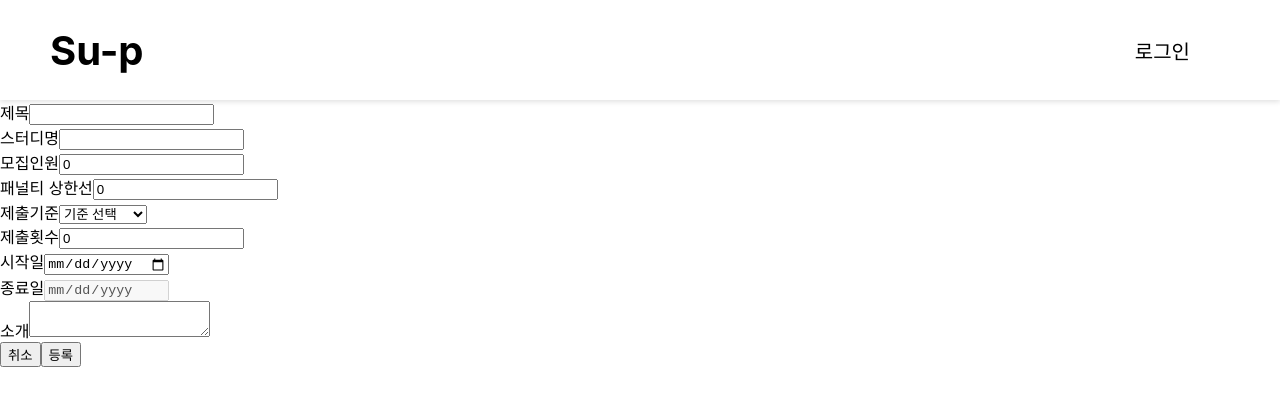
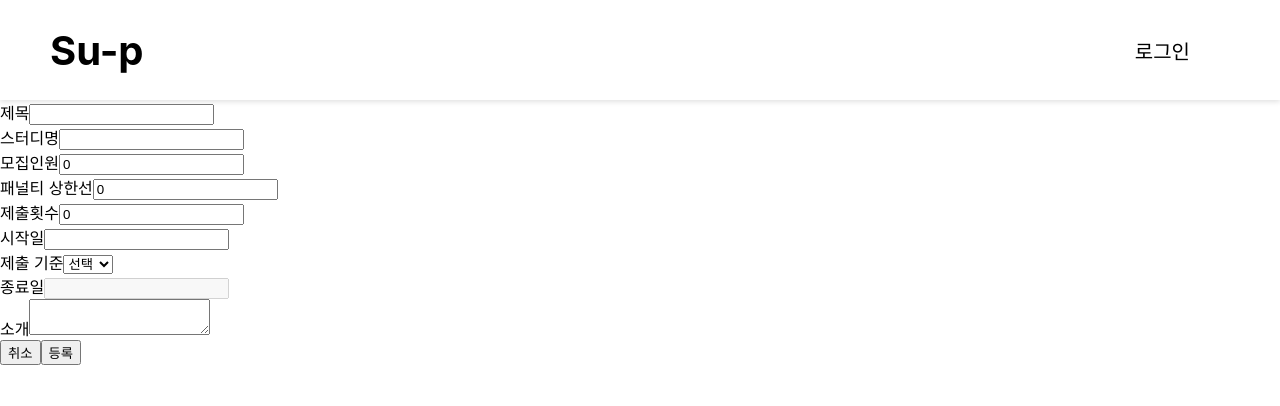
Before and after one commit to seoyeonDev/Su-p, a React (Create React App) app in the folder Frontend/: page /createStudygroup in a window 1280 px wide. Shown: the top 406 px of the page. Built offline with nearby package versions, Linux system fonts and the light colour scheme.

Commit message:
#331 : 김혜원 : studygroup : 스터디 그룹 만들기 react date picker 적용

```diff
--- a/Frontend/package.json
+++ b/Frontend/package.json
@@ -8,10 +8,12 @@
     "@testing-library/user-event": "^13.5.0",
     "apexcharts": "^4.1.0",
     "axios": "^1.6.8",
+    "date-fns": "^4.1.0",
     "prop-types": "^15.8.1",
     "react": "^18.2.0",
     "react-apexcharts": "^1.7.0",
     "react-cookie": "^7.2.0",
+    "react-datepicker": "^7.6.0",
     "react-dom": "^18.2.0",
     "react-router-dom": "^6.22.3",
     "react-scripts": "5.0.1",
--- a/Frontend/src/pages/studygroup/CreateStudygroup.js
+++ b/Frontend/src/pages/studygroup/CreateStudygroup.js
@@ -1,7 +1,9 @@
 import React, { useState, useEffect } from 'react';
-import {useNavigate} from "react-router-dom";
+import { useNavigate } from "react-router-dom";
 import axios from 'axios';
-import {getIdFromLocalStorage} from "../Common";
+import { getIdFromLocalStorage } from "../Common";
+import DatePicker from "react-datepicker";
+import 'react-datepicker/dist/react-datepicker.css';
 
 function CreateStudygroup() {
     const [formData, setFormData] = useState({
@@ -9,12 +11,12 @@ function CreateStudygroup() {
         leader_id: '',      // 로그인 한 아이디 넣기
         title: '',          // 스터디제목
         name: '',           // 스터디명
-        study_desc: '',
-        kind: '',           //아직 구현 미정
+        study_desc: '',     // 설명
+        kind: '',           // 스터디 종류 (아직 구현 미정)
         status: '',
         mem_cnt: 0,
-        startdate: '',      // 시작일
-        enddate: '',
+        startdate: null,    // 시작일
+        enddate: null,      // 종료일
         view_cnt: 0,        // 조회수
         chk_m: '',          // 제출 기준
         chk_min_cnt: 0,     // 제출최소횟수
@@ -22,22 +24,31 @@ function CreateStudygroup() {
         penalty: 0,         // 패널티 기준
     });
 
-    const [userId, setUserId] = useState('');
     const navigate = useNavigate();
     const [isSubmitting, setIsSubmitting] = useState(false);
 
+    const [interval, setInterval] = useState('');           // 제출 기준 : 7 or 30
+    const [availableDate, setAvailableDate] = useState([]); // 종료일 선택 가능 날짜
+
     useEffect(() => {
-        // 현재 로그인 한 아이디 가져오기
-        const storedUserId = getIdFromLocalStorage();
-        if (storedUserId) {
-            setUserId(storedUserId);
-
-            setFormData(prevFormData => ({
-                ...prevFormData,
-                leader_id: storedUserId
-            }));
+        if (isSubmitting) {
+            if (formData.title && formData.name && formData.mem_cnt && formData.chk_m && formData.chk_min_cnt && formData.startdate && formData.enddate && formData.study_desc) {
+                axios.post('http://localhost:3000/studygroup/createGroup', formData)
+                    .then(response => {
+                        if (response.status === 200) {
+                            navigate('/');
+                        }
+                    })
+                    .catch(error => {
+                        alert('서버 요청에 실패했습니다.' + error);
+                        console.log(error);
+                    });;
+            } else {
+                alert('그룹 생성에 필요한 모든 정보를 입력해주세요.');
+            }
+            setIsSubmitting(false);
         }
-    }, []);
+    }, [formData, isSubmitting, navigate]);
 
     // 기타 정보 핸들링
     const handleChange = (e) => {
@@ -48,77 +59,6 @@ function CreateStudygroup() {
         });
     };
 
-    // 제출기준 핸들링
-    const handleChkmChange = (e) => {
-        const { value } = e.target;
-        setFormData({
-            ...formData,
-            chk_m: value,
-            enddate: '' // 시작일 변경 시 종료일 초기화
-        });
-    };
-
-    // 시작날짜 핸들링
-    const handleStartDateChange = (e) => {
-        const { value } = e.target;
-        setFormData({
-            ...formData,
-            startdate: value,
-            enddate: '' // 시작일 변경 시 종료일 초기화
-        });
-    };
-
-    // 시작일과 제출기준에 따른 선택 가능한 종료날짜 핸들링
-    const isValidEndDate = (startDate, endDate) => {
-        const start = new Date(startDate);
-        const end = new Date(endDate);
-
-        if (isNaN(start.getTime()) || isNaN(end.getTime())) {
-            return false;
-        }
-
-        const diffInDays = Math.floor((end - start) / (1000 * 60 * 60 * 24));
-
-        const isDateIntervalValid = (interval) => {
-            return (Math.floor((end - start) / (1000 * 60 * 60 * 24)) + 1) % interval === 0;
-        };
-
-        if (formData.chk_m === 'SUBM10') {
-            return isDateIntervalValid(7);
-        } else if (formData.chk_m === 'SUBM20') {
-            return isDateIntervalValid(30);
-        }
-
-        return false;
-    };
-
-    // 선택한 종료날짜 핸들링
-    const handleEndDateChange = (e) => {
-        const { value } = e.target;
-        if(isValidEndDate(formData.startdate, value)){
-            setFormData({
-                ...formData,
-                enddate: value,
-            });
-        } else {
-            alert('종료일은 선택된 제출 기준에 맞는 날짜여야 합니다.');
-        }
-    };
-
-    // 시작일 = 오늘 이후
-    const getTodayDate = () => {
-        const today = new Date();
-        return today.toISOString().split('T')[0];
-    };
-
-    // 시작일 기준 종료일 최소 선택 가능 날짜
-    const getMinEndDate = (startDate) => {
-        const datePart = startDate.split('T')[0];
-        const minDate = new Date(datePart);
-        minDate.setDate(minDate.getDate() + 1); // 시작일 이후 하루
-        return minDate.toISOString().split('T')[0];
-    };
-
     // 취소
     const handleCancle = () => {
         navigate('/');
@@ -126,29 +66,82 @@ function CreateStudygroup() {
 
     // 저장
     const handleSubmit = () => {
-        setFormData((prevFormData) => ({
-            ...prevFormData,
-            startdate: prevFormData.startdate + 'T00:00:00',
-            enddate: prevFormData.enddate + 'T23:59:59'
-        }));
+        if (formData.startdate && formData.enddate) {
+            const formattedStartDate = formatDateForServer(formData.startdate, true); // 시작일 포맷팅
+            const formattedEndDate = formatDateForServer(formData.enddate, false); // 종료일 포맷팅
+
+            setFormData(prevFormData => ({
+                ...prevFormData,
+                startdate: formattedStartDate,
+                enddate: formattedEndDate,
+                leader_id: getIdFromLocalStorage()
+            }));
+        }
         setIsSubmitting(true);
     };
 
-    useEffect(() => {
-        if (isSubmitting) {
-            if (formData.title && formData.name && formData.mem_cnt && formData.chk_m && formData.chk_min_cnt && formData.startdate && formData.enddate && formData.study_desc) {
-                axios.post('http://localhost:3000/studygroup/createGroup', formData)
-                    .then(response => {
-                        if (response.status === 200) {
-                            navigate('/');
-                        }
-                    });
-            } else {
-                alert('그룹 생성에 필요한 모든 정보를 입력해주세요.');
-            }
-            setIsSubmitting(false);
+    // 날짜 포맷팅 함수 (LocalDateTime에 맞게 변환)
+    const formatDateForServer = (date, isStart = true) => {
+        const updatedDate = new Date(date);
+        updatedDate.setHours(isStart ? 0 : 23, isStart ? 0 : 59, isStart ? 0 : 59, isStart ? 0 : 999);
+
+        // 'yyyy-MM-dd'T'HH:mm:ss' 포맷으로 반환
+        return updatedDate.toISOString().slice(0, 19); // 마지막 초, 밀리초 제거
+    };
+
+    // 시작일 선택
+    const startDateChange = (startDate) => {
+        setFormData(prevFormData => ({
+            ...prevFormData,
+            startdate: new Date(startDate),
+            enddate: null,
+            chk_m: null
+        }));
+    }
+
+    // 종료일 선택
+    const endDateChange = (endDate) => {
+        setFormData(prevFormData => ({
+            ...prevFormData,
+            enddate: new Date(endDate)
+        }));
+    }
+
+    // 제출 기준 선택
+    const handleIntervalChange = (e) => {
+        let days = parseInt(e.target.value, 10);
+        setInterval(days);
+
+        let chk_m = days === 7 ? 'SUBM10' : 'SUBM20';
+
+        setFormData(prevFormData => ({
+            ...prevFormData,
+            enddate: null,
+            chk_m: chk_m
+        }));
+
+        if (formData.startdate) {
+            calculateAvailableDates(formData.startdate, days);
         }
-    }, [formData, isSubmitting, navigate]);
+    }
+
+    // 시작일 & 제출 기준을 토대로, 종료일 선택 가능 날짜 계산하기
+    const calculateAvailableDates = (startDate, interval) => {
+        const dates = [];
+        let currentDate = new Date(startDate);
+        let firstInterval = interval === 7 ? 6 : 29; // 첫 번째 간격 설정 (7일 기준: 6일, 30일 기준: 29일)
+        let length = interval === 7 ? 120 : 30; // (약 2년 5개월 뒤까지 availableDate setting)
+
+        currentDate.setDate(currentDate.getDate() + firstInterval);
+        dates.push(new Date(currentDate));
+
+        for (let i = 1; i < length; i++) {
+            currentDate.setDate(currentDate.getDate() + interval);
+            dates.push(new Date(currentDate));
+        }
+
+        setAvailableDate(dates);
+    }
 
     return (
         <div>
@@ -173,14 +166,6 @@ function CreateStudygroup() {
                 </div>
                 <div>
                     <div>
-                        <label htmlFor="chk_m">제출기준</label>
-                        <select id="chk_m" name="chk_m" onChange={handleChkmChange}>
-                            <option value="">기준 선택</option>
-                            <option value="SUBM10">일주일 단위</option>
-                            <option value="SUBM20">한 달 단위</option>
-                        </select>
-                    </div>
-                    <div>
                         <label>제출횟수</label>
                         <input type="number" name="chk_min_cnt" value={formData.chk_min_cnt} onChange={handleChange} min="0" /> {/* 숫자만 */}
                     </div>
@@ -188,23 +173,29 @@ function CreateStudygroup() {
                 <div>
                     <div>
                         <label>시작일</label>
-                        <input
-                            type="date"
-                            name="startdate"
-                            value={formData.startdate}
-                            onChange={handleStartDateChange}
-                            min={getTodayDate()}
+                        <DatePicker
+                            selected={formData.startdate ? new Date(formData.startdate) : null}
+                            onChange={startDateChange}
+                            dateFormat="yyyy-MM-dd"
+                            minDate={new Date()}
                         />
                     </div>
                     <div>
+                        <label>제출 기준</label>
+                        <select value={interval || ""} onChange={handleIntervalChange}>
+                            <option value="" disabled>선택</option>
+                            <option value={7}>7일</option>
+                            <option value={30}>30일</option>
+                        </select>
+                    </div>
+                    <div>
                         <label>종료일</label>
-                        <input
-                            type="date"
-                            name="enddate"
-                            value={formData.enddate}
-                            onChange={handleEndDateChange}
-                            min={(formData.startdate && formData.chk_m) ? getMinEndDate(formData.startdate) : getTodayDate()}
-                            disabled={!formData.startdate || !formData.chk_m} // 시작일이 없으면 비활성화
+                        <DatePicker
+                            selected={formData.enddate ? new Date(formData.enddate) : null}
+                            onChange={endDateChange}
+                            dateFormat="yyyy-MM-dd"
+                            includeDates={availableDate}
+                            disabled={!formData.startdate || !formData.chk_m}
                         />
                     </div>
                 </div>
```
Also changed, not shown: 1 other file (tests, documents, lock files or other folders).
